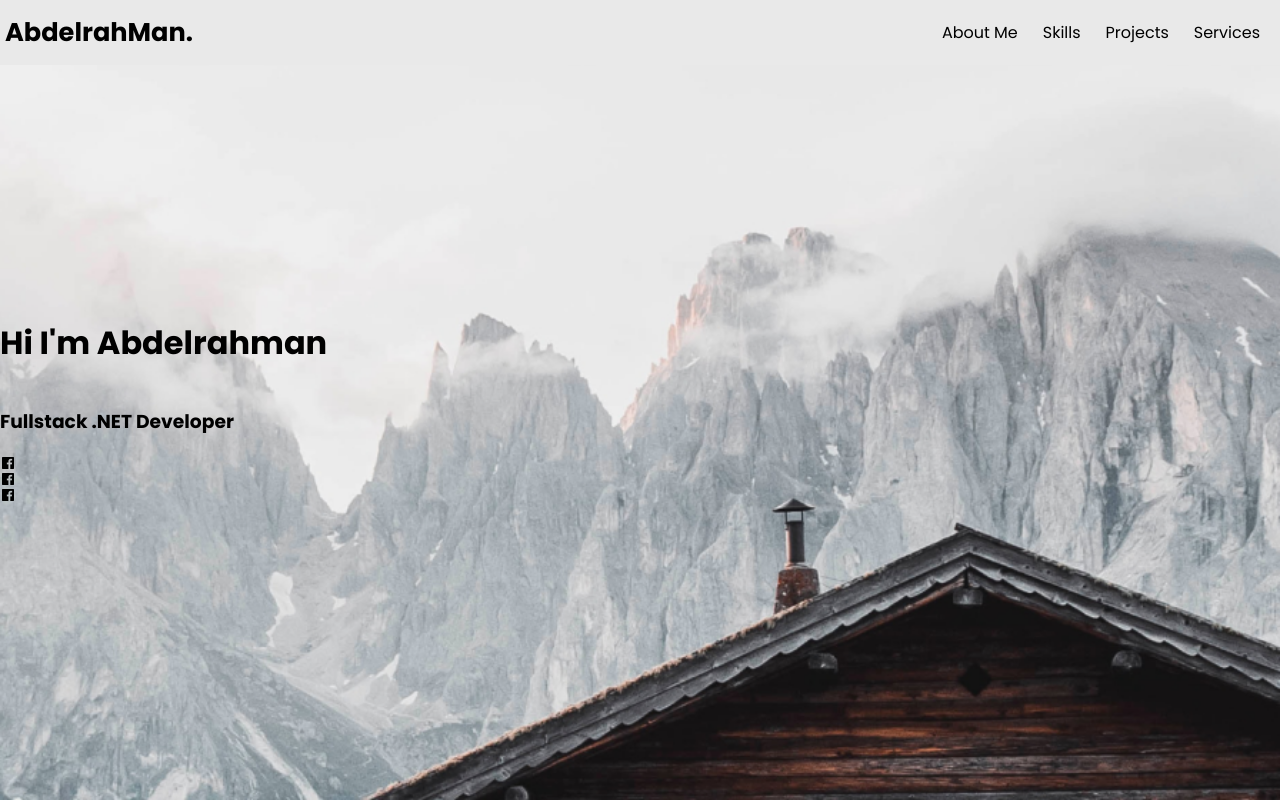
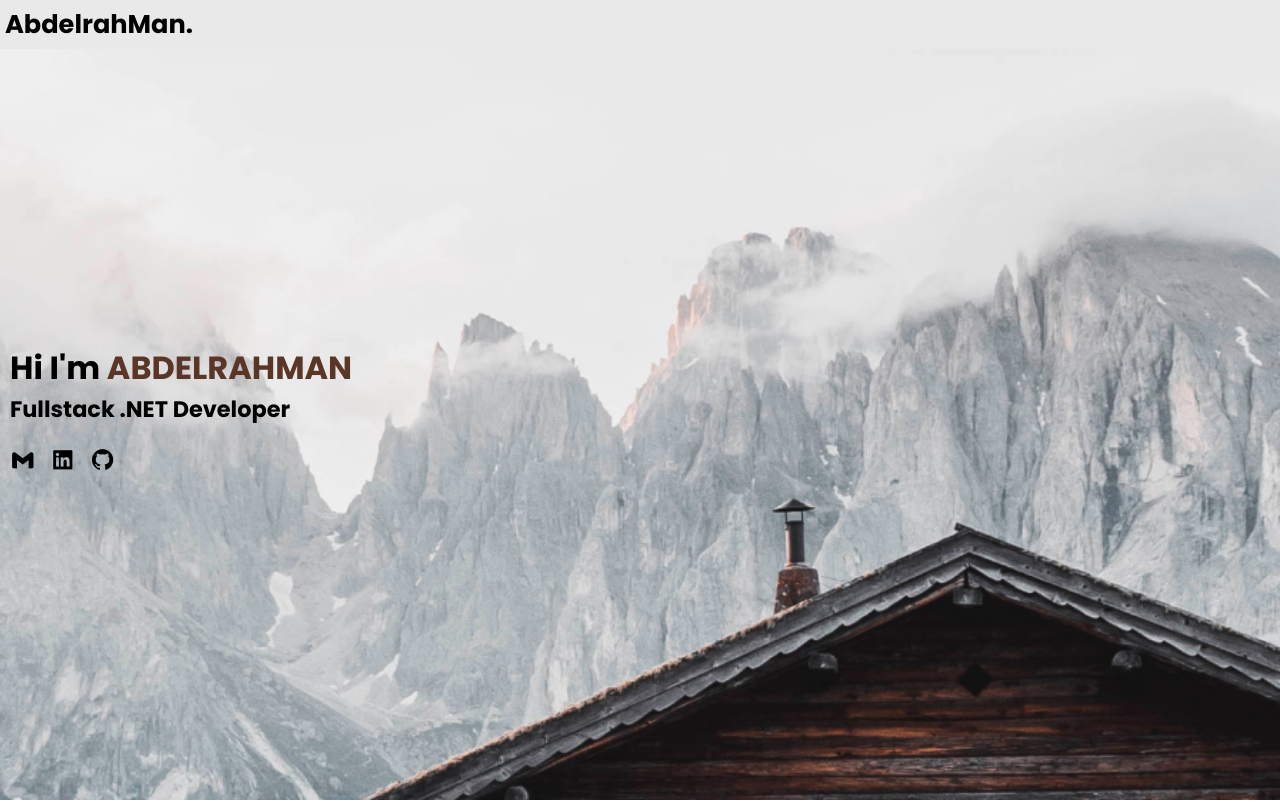
Before and after one commit to AbdelrahmanMoh-Hussain/MyPortfolio, a plain HTML site: page index.html in a window 1280 px wide. Shown: the top 802 px of the page. Drawn offline with nearby package versions, Linux system fonts and the light colour scheme; a web font is replaced by a local one.

Commit message:
Add comments | Enhance styling

```diff
--- a/css/styles.css
+++ b/css/styles.css
@@ -67,6 +67,30 @@ ul .active{
     flex-direction: column;
     justify-content: center;
     align-items: start;
+    padding: 10px;
+}
+.hero h1{
+    font-size: 2rem;
+    margin-bottom: 0;
+}
+.hero h1 span{
+    color: #5a3626;
+    text-transform: uppercase;
+}
+.hero h3{
+    font-size: 1.4rem;
+    margin-top: 0;
+}
+.hero .icons a{
+    text-decoration: none;
+    color: black;
+}
+.hero .icons a:visited{
+    text-decoration: none;
+}
+.hero .icons i{
+    font-size: 1.6rem;
+    margin-right: 10px;
 }
 main section{
     margin-bottom: 300px;
--- a/index.html
+++ b/index.html
@@ -11,6 +11,7 @@
 <body>
     <header>
         <a href="#" class="logo">AbdelrahMan.</a>
+        <!-- Empty Navbar  -->
         <nav>
             <ul></ul>
         </nav>
@@ -19,9 +20,11 @@
         <div class="hero">
             <h1>Hi I'm <span>Abdelrahman</span></h1>
             <h3>Fullstack .NET Developer</h3>
-            <i class='bx bxl-facebook-square'></i>
-            <i class='bx bxl-facebook-square'></i>
-            <i class='bx bxl-facebook-square'></i>
+            <div class="icons">
+                <a href="mailto:abdelrahman.mohamed7337@gmail.com"><i class='bx bxl-gmail' ></i> </a>
+                <a href="https://www.linkedin.com/in/abdelrahman-mohamed-mahmoud/"><i class='bx bxl-linkedin-square' ></i> </a>
+                <a href="https://github.com/AbdelrahmanMoh-Hussain"><i class='bx bxl-github' ></i> </a>
+            </div>
         </div>
         <section id="about">
             <h2>About Me</h2>
@@ -35,7 +38,7 @@
                 <p>HTML</p>
                 <p>HTML</p>
                 <p>HTML</p>
-                <p>HadasdasdTML</p>
+                <p>JavaScript</p>
                 <p>HTML</p>
                 <p>HTML</p>
                 <p>HTML</p>
@@ -59,10 +62,7 @@
                 <img src="" alt="" class="project-img">
                 <p class="project-description">Lorem ipsum dolor sit, amet consectetur adipisicing elit. Perferendis, similique incidunt ullam, aut sit obcaecati ex corporis laboriosam dolores nisi libero optio consequuntur vitae quaerat. Obcaecati ab incidunt nostrum corrupti!</p>
             </div>
-            <div class="project-content">
-                <img src="" alt="" class="project-img">
-                <p class="project-description">Lorem ipsum dolor sit, amet consectetur adipisicing elit. Perferendis, similique incidunt ullam, aut sit obcaecati ex corporis laboriosam dolores nisi libero optio consequuntur vitae quaerat. Obcaecati ab incidunt nostrum corrupti!</p>
-            </div>
+
         </section>
         <section id="services">
             <h2>Services</h2>
@@ -82,7 +82,10 @@
                 <p>Lorem ipsum dolor, sit amet consectetur adipisicing elit. Sed minima perspiciatis quod tempore maiores quis veniam vitae iste soluta quibusdam. Rem voluptatum corrupti illum, cupiditate pariatur ad saepe dolorum fugit!</p>
             </div>
         </section>
-
+        <section id="test">
+            <h2>Test</h2>
+            <p>Lorem ipsum dolor sit amet consectetur adipisicing elit. Natus quas consequuntur maiores inventore dolore aperiam, dignissimos quia aut corrupti temporibus corporis perferendis error magni voluptate optio hic ducimus laboriosam a? Lorem ipsum dolor sit amet consectetur adipisicing elit. Eius doloremque sit ratione cumque, ut, iure, eos illum explicabo natus accusantium repellat? Aperiam aspernatur repudiandae ut consequuntur nostrum hic, natus nesciunt?Lorem ipsum dolor sit, amet consectetur adipisicing elit. Possimus ut odit laborum illum praesentium autem esse quasi sint ratione vero et alias quibusdam iure harum, modi consequuntur, voluptatibus quia? Ipsum?</p>
+        </section>
     </main>
     <footer>Made by <span>Abdelrahman Mohamed</span></footer>
 
--- a/js/app.js
+++ b/js/app.js
@@ -5,33 +5,37 @@ const sections = document.querySelectorAll('section');
 //Add list items dynimaclly to the nav bar (ul)
 for (const section of sections) {
     const title = section.querySelector('h2').textContent;
-    const itemList = document.createElement('LI');
-    itemList.textContent = title;
-    itemList.className = section.id;
+    const listItem = document.createElement('LI');
+    listItem.textContent = title;
+    listItem.className = section.id;
     document.querySelector('ul').appendChild(itemList);
 }
 
 function makeActive(){
     for (let i = 0; i < sections.length; i++) {
+        //Get which section is being view
         const box = sections[i].getBoundingClientRect();
-        //Find a value that works best, but 150 seems to be a good start.
+        // Add active styling class to both the section and it's li in navbar
         if (box.top <= 500 && box.bottom >= 500) {
             sections[i].classList.add('active')
             document.querySelectorAll('li')[i].classList.add('active')
         } else {
             sections[i].classList.remove('active')
             document.querySelectorAll('li')[i].classList.remove('active')
-
         }
      }
 }
+// Listen to scroll events and call mackActive each time to update the viewd section with active styling class
 document.addEventListener('scroll', makeActive)
 
+//Listen to the click event on the unoreded list (Use event delgation)
 document.querySelector('ul').addEventListener('click', (event) => {
     const target = event.target;
     event.preventDefault();
     if(target.nodeName = "LI"){
+        // Get the corresponing section the li clicked
         const section = document.getElementById(target.classList[0]);
+        //Scroll smoothly to the desired section
         section.scrollIntoView({behavior: "smooth", block: "center"})
     }
 });
```
